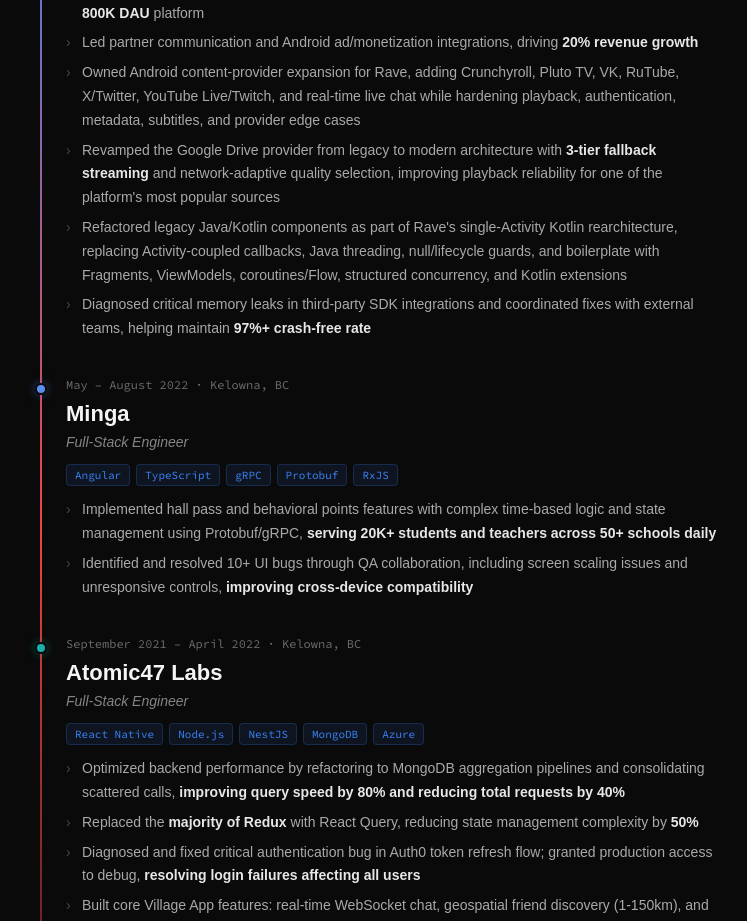
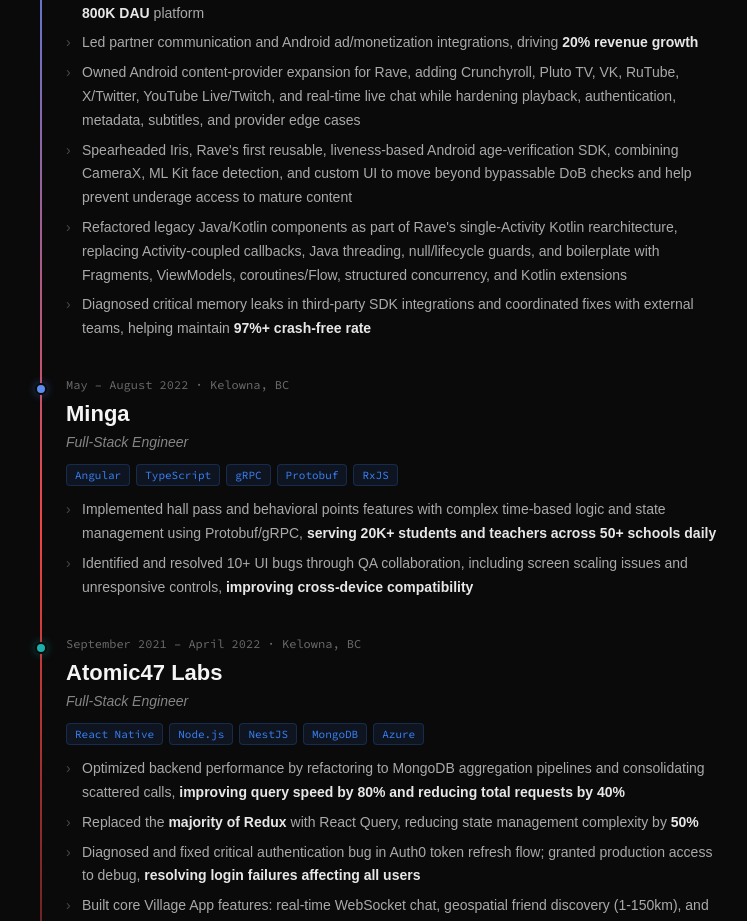
Before and after one commit to sunipan/personal-website, a Next.js app: page / in a window 1280 px wide. Shown: the part 1920-2841 px from the top of the page, without its empty margins (264-1011 px from the left). Built offline with nearby package versions, Linux system fonts and the light colour scheme; a web font is replaced by a local one.

Commit message:
update resume point to match resume

```diff
--- a/src/data/portfolio.ts
+++ b/src/data/portfolio.ts
@@ -51,7 +51,7 @@
       "Architected and shipped Rave's Android Friends Page as **1 of 2 Android engineers**, establishing implementation patterns adopted by iOS/Desktop teams and contributing to **100K+ MAU growth** on an **800K DAU** platform",
       'Led partner communication and Android ad/monetization integrations, driving **20% revenue growth**',
       'Owned Android content-provider expansion for Rave, adding Crunchyroll, Pluto TV, VK, RuTube, X/Twitter, YouTube Live/Twitch, and real-time live chat while hardening playback, authentication, metadata, subtitles, and provider edge cases',
-      "Revamped the Google Drive provider from legacy to modern architecture with **3-tier fallback streaming** and network-adaptive quality selection, improving playback reliability for one of the platform's most popular sources",
+      "Spearheaded Iris, Rave's first reusable, liveness-based Android age-verification SDK, combining CameraX, ML Kit face detection, and custom UI to move beyond bypassable DoB checks and help prevent underage access to mature content",
       "Refactored legacy Java/Kotlin components as part of Rave's single-Activity Kotlin rearchitecture, replacing Activity-coupled callbacks, Java threading, null/lifecycle guards, and boilerplate with Fragments, ViewModels, coroutines/Flow, structured concurrency, and Kotlin extensions",
       'Diagnosed critical memory leaks in third-party SDK integrations and coordinated fixes with external teams, helping maintain **97%+ crash-free rate**',
     ],
```
